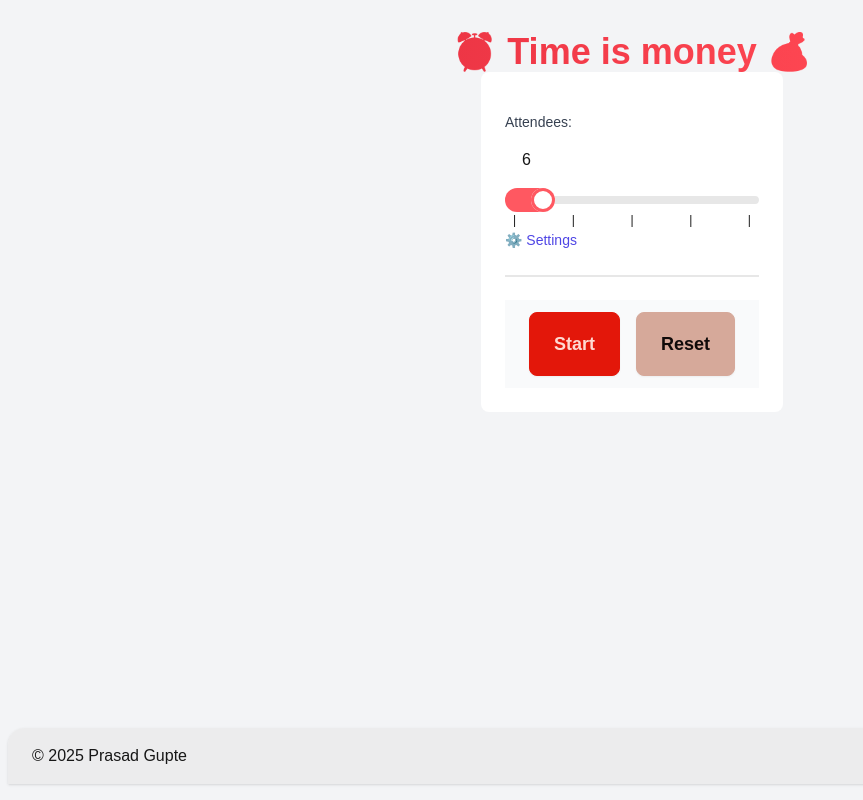
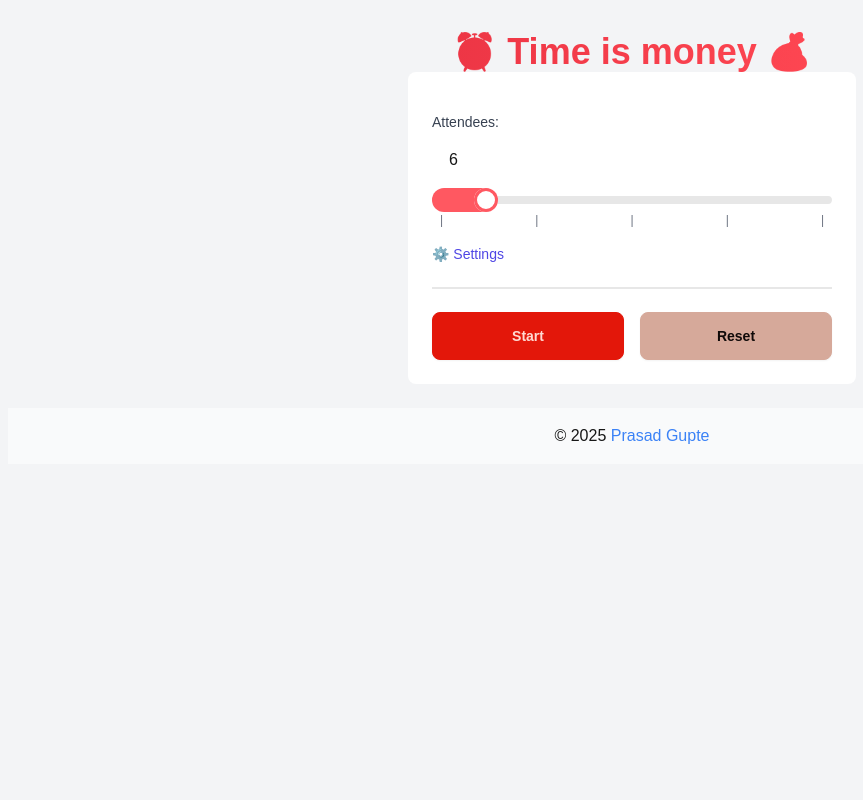
Before and after one commit to prasadgupte/value-meter, a Next.js app: page / in a window 1280 px wide. Shown: the whole page, without its empty margins (8-871 px from the left). Built offline with nearby package versions, Linux system fonts and the light colour scheme.

Commit message:
fixed broken settings

```diff
--- a/app/page.tsx
+++ b/app/page.tsx
@@ -72,6 +72,7 @@ export default function Home() {
     setLastProductsToBeSold(productsToBeSold);
     setProductsToBeSold(1);
     setShowAlert(true);
+    setFlyoutKey(0);
     };
 
   const pauseTimer = () => {
@@ -121,35 +122,58 @@ export default function Home() {
 
   return (
     <>
-      <div className="md:container md:mx-auto min-h-screen flex w-full flex-col p-4 bg-gray-100 items-center">
+  <div className="container mx-auto min-h-screen flex flex-col p-4 bg-gray-100 items-center">
     <header className="w-full mt-4">
-          <h1 className="bg-gradient-to-r from-primary to-error bg-clip-text text-transparent font-black text-4xl text-center">⏰ Time is money 💰</h1>
+      <h1 className="bg-gradient-to-r from-primary to-error bg-clip-text text-transparent font-black text-3xl sm:text-4xl text-center">
+        ⏰ Time is money 💰
+      </h1>
     </header>
     {showAlert && (
-          <div className="alert alert-warning shadow-lg mt-4">
+      <div className="alert alert-warning shadow-lg mt-4 w-full max-w-md">
         <div>
-              <span>🤑 We spent the <strong>margin from {lastProductsToBeSold} {productName}</strong> for the last meeting. You can do better! 💪</span>
+          <span>
+            🤑 We spent the <strong>margin from {lastProductsToBeSold} {productName}</strong> for the last meeting. You can do better! 💪
+          </span>
         </div>
       </div>
     )}
     {!isRunning ? (
-          <div className="bg-white p-6 rounded-lg">
+      <div className="bg-white p-6 rounded-lg w-full max-w-md">
         <div className="mt-4">
-              <label htmlFor="attendees" className="block text-sm font-medium text-gray-700">Attendees:</label>
-              <input type="number" id="attendees" className="input mt-1 block w-full" value={attendees} onChange={(e) => setAttendees(Number(e.target.value))} />
-              <input type="range" id="attendees" min="3" max="30" className="range range-error mt-1 block w-full" step="1" value={attendees} onChange={(e) => setAttendees(Number(e.target.value))}/>
-<div className="flex w-full justify-between px-2 text-xs">
-  <span>|</span>
-  <span>|</span>
-  <span>|</span>
-  <span>|</span>
-  <span>|</span>
+          <label htmlFor="attendees" className="block text-sm font-medium text-gray-700">
+            Attendees:
+          </label>
+          <input
+            type="number"
+            id="attendees"
+            className="input mt-1 block w-full"
+            value={attendees}
+            onChange={(e) => setAttendees(Number(e.target.value))}
+          />
+          <input
+            type="range"
+            id="attendees"
+            min="3"
+            max="30"
+            className="range range-error mt-1 block w-full"
+            step="1"
+            value={attendees}
+            onChange={(e) => setAttendees(Number(e.target.value))}
+          />
+          <div className="flex w-full justify-between px-2 text-xs text-gray-500">
+            {[...Array(5)].map((_, idx) => (
+              <span key={idx}>|</span>
+            ))}
+          </div>
         </div>
 
-
-            </div>
-
-            <a href="#" className="text-sm font-medium text-indigo-600 hover:text-indigo-500" onClick={() => setIsSettingsCollapsed(!isSettingsCollapsed)}>⚙️ Settings</a>
+        <a
+          href="#"
+          className="text-sm font-medium text-indigo-600 hover:text-indigo-500 block mt-4"
+          onClick={() => setIsSettingsCollapsed(!isSettingsCollapsed)}
+        >
+          ⚙️ Settings
+        </a>
         {!isSettingsCollapsed && (
                <div className="mb-4">
                <div className="mb-4">
@@ -195,66 +219,60 @@ export default function Home() {
                </div>
              </div>
         )}
-            <div className="divider"></div>
-            <div className="bg-gray-50 px-4 py-3 sm:flex sm:flex-row sm:px-6">
-              <button className="btn btn-lg btn-primary mr-2" onClick={startTimer}>Start</button>
-              <button className="btn btn-lg btn-secondary ml-2" onClick={stopTimer}>Reset</button>
+        <div className="divider my-4"></div>
+        <div className="flex justify-center gap-4">
+          <button className="btn btn-primary flex-1" onClick={startTimer}>
+            Start
+          </button>
+          <button className="btn btn-secondary flex-1" onClick={stopTimer}>
+            Reset
+          </button>
         </div>
       </div>
     ) : (
-          <div className="shadow-md w-full max-w-md mx-auto">
-            <div className="stats stats-vertical lg:stats-horizontal shadow flex">
+      <div className="shadow-md w-full max-w-md mx-auto space-y-4">
+        <div className="stats flex shadow p-4">
           <div className="stat">
             <div className="stat-title">Time Elapsed</div>
             <div className="stat-value">{formatTime(elapsedTime)}</div>
-
           </div>
           <div className="stat">
             <div className="stat-title">Cost incurred</div>
-                  <div className="stat-value">{getCurrencySymbol(currency)} {formatCost(cost)}</div>
+            <div className="stat-value">
+              {getCurrencySymbol(currency)} {formatCost(cost)}
             </div>
           </div>
-              <div className="stats stats-vertical lg:stats-horizontal shadow flex">
-
-
-                <div className="stat bg-primary  text-primary-content strong inline-block">
-                  <div className="stat-title text-primary-content"><strong>{productName} needed to be sold to recover cost</strong></div>
+        </div>
+        <div className="stats flex bg-primary text-primary-content shadow">
+          <div className="stat">
+            <div className="stat-title text-primary-content font-semibold">{productName} to Recover Cost</div>
             <div className="stat-value">{productsToBeSold}</div>
           </div>
         </div>
-            <div key={flyoutKey} className={`card bg-base-10 shadow-xl flex items-center `}>
-              <figure>
+        <div className="flex justify-center">
           <img
-                  className={`flex items-center ${!triggerFlyout ? 'animate-pulse' : 'animate-flyout'}`}
+            className={`w-48 h-48 object-cover rounded-md ${!triggerFlyout ? 'animate-pulse' : 'animate-flyout'}`}
             src={productImageUrl}
-                  alt={productName} />
-              </figure>
-              {/*<div className="card-body">
-                <h2 className="card-title">
-                  Toniebox
-                  <div className="badge badge-secondary">NEW</div>
-                </h2>
-              </div>*/}
+            alt={productName}
+          />
         </div>
-
-              <div className="bg-base-100 items-center">
-                <button className="btn btn-lg btn-primary mr-2" onClick={stopTimer}>End meeting</button>
-                <button className="btn btn-lg btn-secondary ml-2" onClick={pauseTimer}>{isPaused ? 'Resume' : 'Pause'}</button>
-              </div>
-
-          </div>
-        )}
-        {showToast && (
-          <div className="toast toast-top toast-center">
-            <div className="alert alert-info animate-fade-out">
-              <span>And another one</span>
+        <div className="flex justify-center gap-4">
+          <button className="btn btn-primary flex-1" onClick={stopTimer}>
+            End Meeting
+          </button>
+          <button className="btn btn-secondary flex-1" onClick={pauseTimer}>
+            {isPaused ? "Resume" : "Pause"}
+          </button>
         </div>
       </div>
     )}
-        <footer className="w-full bg-base-200/60 items-center rounded-t-box px-6 py-4 shadow mt-auto">
-          <aside className="grid-flow-col items-center">
-            <p>&copy; {new Date().getFullYear()} <a className="link link-hover" href="https://prasadgupte.com">Prasad Gupte</a></p>
-          </aside>
+    <footer className="w-full bg-gray-50 py-4 text-center mt-6">
+      <p>
+        &copy; {new Date().getFullYear()}{" "}
+        <a className="text-blue-500" href="https://prasadgupte.com">
+          Prasad Gupte
+        </a>
+      </p>
     </footer>
   </div>
 </>
--- a/package.json
+++ b/package.json
@@ -13,7 +13,8 @@
     "flyonui": "^1.3.0",
     "next": "15.1.4",
     "react": "^19.0.0",
-    "react-dom": "^19.0.0"
+    "react-dom": "^19.0.0",
+    "react-router-dom": "^7.1.1"
   },
   "devDependencies": {
     "@eslint/eslintrc": "^3",
```
Also changed, not shown: 1 other file (tests, documents, lock files or other folders). Lines whose indentation alone changed are shown as unchanged.
